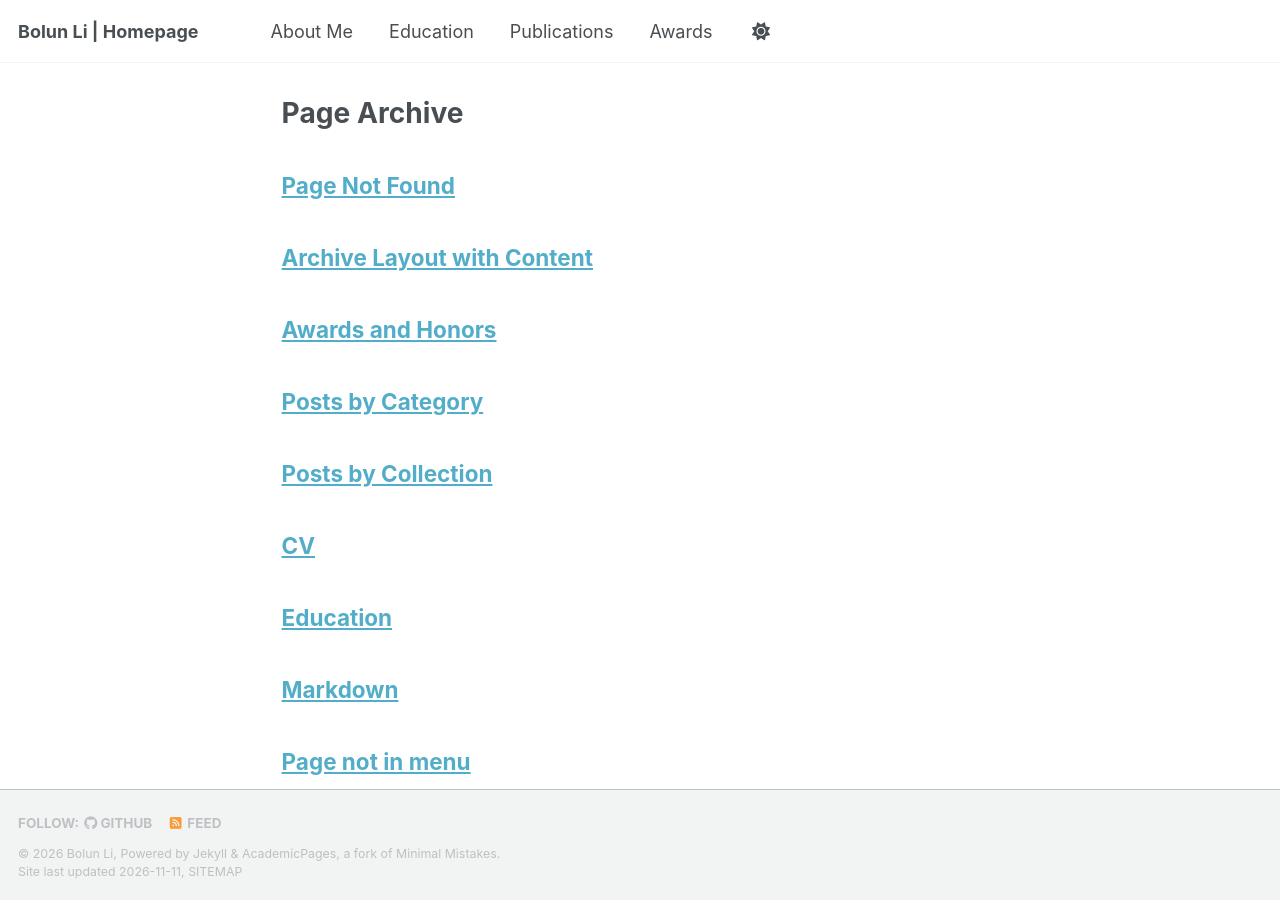
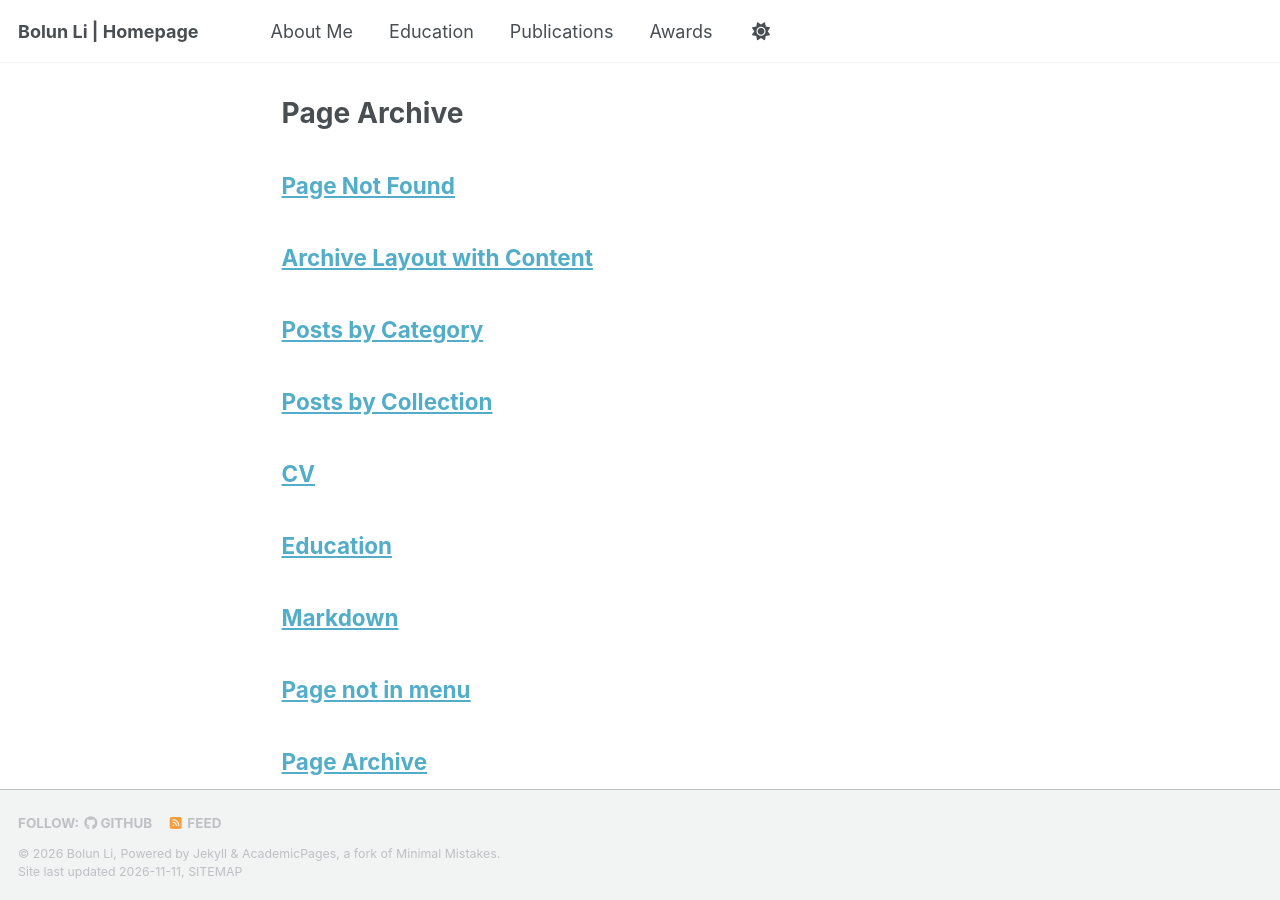
Before and after one commit to Libo32/Libo32.github.io, a Jekyll site: the page built from _pages/page-archive.html, in a window 1280 px wide and 900 px high. Built offline with Jekyll 4.4.1, drawn with Linux system fonts in a browser that asks for light colours; a script bundle is joined from its source files by our own code; a style sheet for code colours, icons or effects is not loaded.

Commit message:
Update awards.md

```diff
--- a/_pages/awards.md
+++ b/_pages/awards.md
@@ -1,11 +1,8 @@
 ---
 layout: single
-title: "Awards and Honors"
 permalink: /awards-and-honors/
 author_profile: true
 ---
-
-## Awards and Honors
 
 - **Second-Class Scholarship**, University of South China, 2021–2022.
 
```
